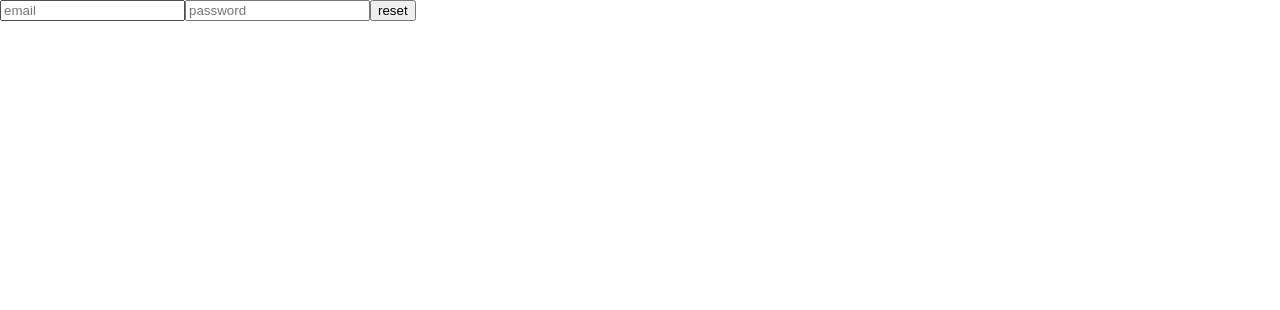
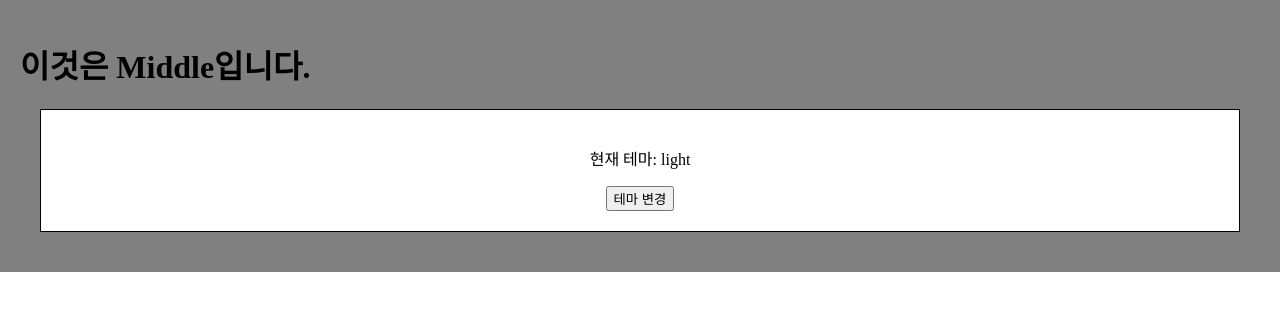
Before and after one commit to joendabeen/react, a React (Vite) app in the folder hookTest/: page / in a window 1280 px wide. Shown: the top 310 px of the page. Built offline with nearby package versions, Linux system fonts and the light colour scheme.

Commit message:
Study useContext

```diff
--- a/hookTest/src/App.tsx
+++ b/hookTest/src/App.tsx
@@ -1,5 +1,6 @@
 import "./App.css";
-import Login from "./component/Login";
+import DarkOrLight from "./component/DarkOrLight";
+// import Login from "./component/Login";
 // import UseReducerCounter from "./component/UseReducerCounter";
 // import UseRefTest from "./component/UseRefTest";
 // import UseCallback from "./component/UseCallback";
@@ -15,7 +16,8 @@ import Login from "./component/Login";
 function App() {
   return (
     <>
-      <Login />
+      <DarkOrLight />
+      {/* <Login /> */}
       {/* <UseReducerCounter /> */}
       {/* <UseRefTest /> */}
       {/* <UseCallback /> */}
--- /dev/null
+++ b/hookTest/src/component/DarkOrLight.tsx
@@ -0,0 +1,19 @@
+import { useState } from "react";
+import ThemeContext from "./ThemeContext";
+import Middle from "./Middle";
+
+type Theme = "light" | "dark";
+
+export default function DarkOrLight() {
+  const [theme, setTheme] = useState<Theme>("light");
+
+  const toggleTheme = (): void => {
+    setTheme((prev) => (prev === "light" ? "dark" : "light"));
+  };
+
+  return (
+    <ThemeContext.Provider value={{ theme, toggleTheme }}>
+      <Middle />
+    </ThemeContext.Provider>
+  );
+}
--- /dev/null
+++ b/hookTest/src/component/MainContext.tsx
@@ -0,0 +1,21 @@
+import React, { useContext } from "react";
+import ThemeContext from "./ThemeContext";
+
+export default function MainContext() {
+  const { theme, toggleTheme } = useContext(ThemeContext);
+  const styles: React.CSSProperties = {
+    padding: "20px",
+    margin: "20px",
+    textAlign: "center",
+    backgroundColor: theme === "light" ? "#fff" : "#333",
+    color: theme === "light" ? "#000" : "#fff",
+    border: theme === "light" ? "1px solid #000" : "1px solid #fff",
+  };
+
+  return (
+    <div style={styles}>
+      <p>현재 테마: {theme}</p>
+      <button onClick={toggleTheme}>테마 변경</button>
+    </div>
+  );
+}
--- /dev/null
+++ b/hookTest/src/component/Middle.tsx
@@ -0,0 +1,10 @@
+import MainContext from "./MainContext";
+
+export default function Middle() {
+  return (
+    <div style={{ backgroundColor: "gray", padding: "20px" }}>
+      <h1>이것은 Middle입니다.</h1>
+      <MainContext />
+    </div>
+  );
+}
--- /dev/null
+++ b/hookTest/src/component/ThemeContext.tsx
@@ -0,0 +1,17 @@
+import { createContext } from "react";
+
+type Theme = "light" | "dark";
+
+type ThemeContextType = {
+  theme: Theme;
+  toggleTheme: () => void;
+};
+
+const ThemeContext = createContext<ThemeContextType>({
+  theme: "light",
+  toggleTheme: () => {
+    console.log();
+  },
+});
+
+export default ThemeContext;
```
